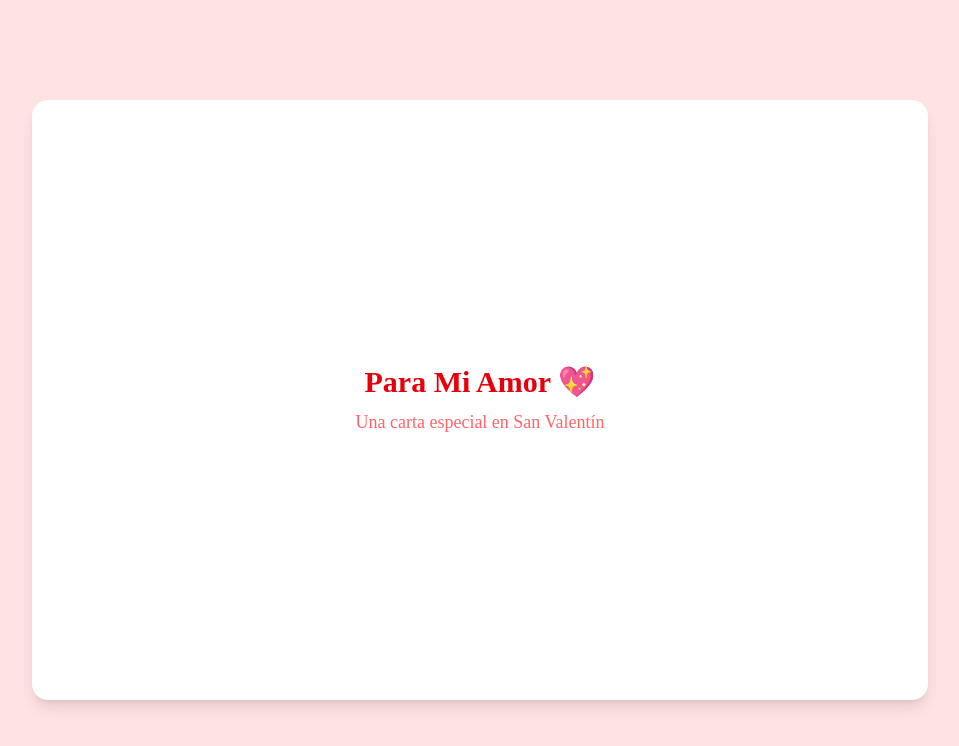
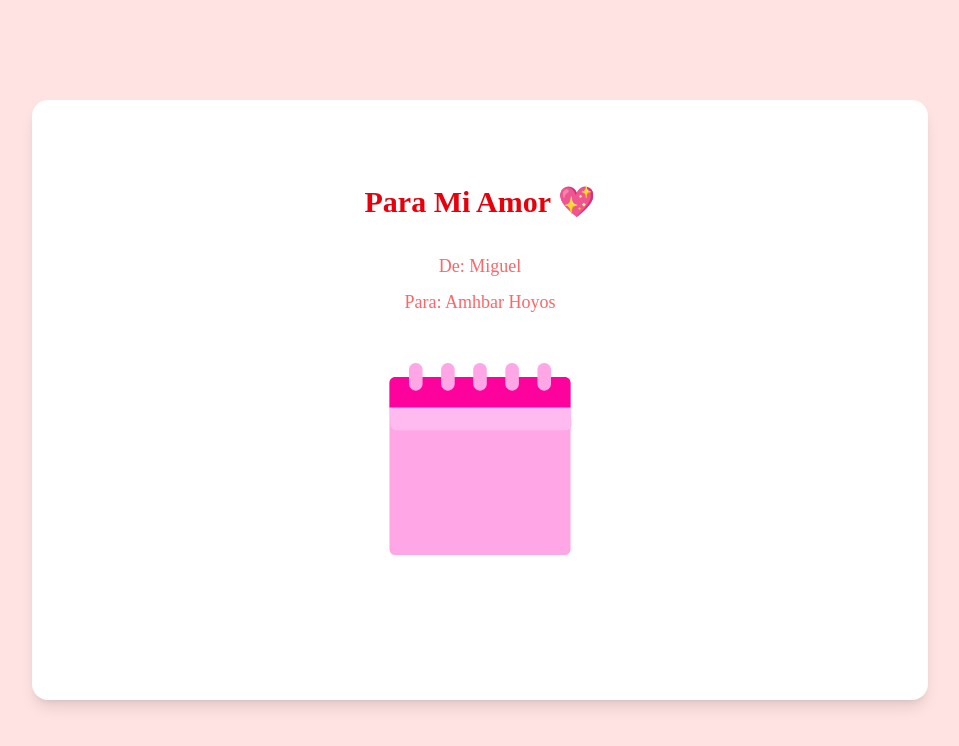
Before and after one commit to Velasco36/14-F, a React (Vite) app: page / in a window 1280 px wide. Shown: the top 746 px of the page, without its empty margins (160-1119 px from the left). Built offline with nearby package versions, Linux system fonts and the light colour scheme.

Commit message:
feat: add animation

```diff
--- a/src/App.jsx
+++ b/src/App.jsx
@@ -61,9 +61,13 @@ const LoveLetter = () => {
               <h1 className="text-3xl font-bold text-red-600">
                 Para Mi Amor 💖
               </h1>
-              <p className="text-red-400 text-lg mt-2">
-                Una carta especial en San Valentín
+
+              <p className="text-red-400 text-lg mt-8">De: Miguel</p>
+              <p className="text-red-400 text-lg  text-center mt-2">
+                Para: Amhbar Hoyos
               </p>
+
+              <Lottie animationData={animationData} loop={true} />
             </div>
           </div>
         ) : (
```
